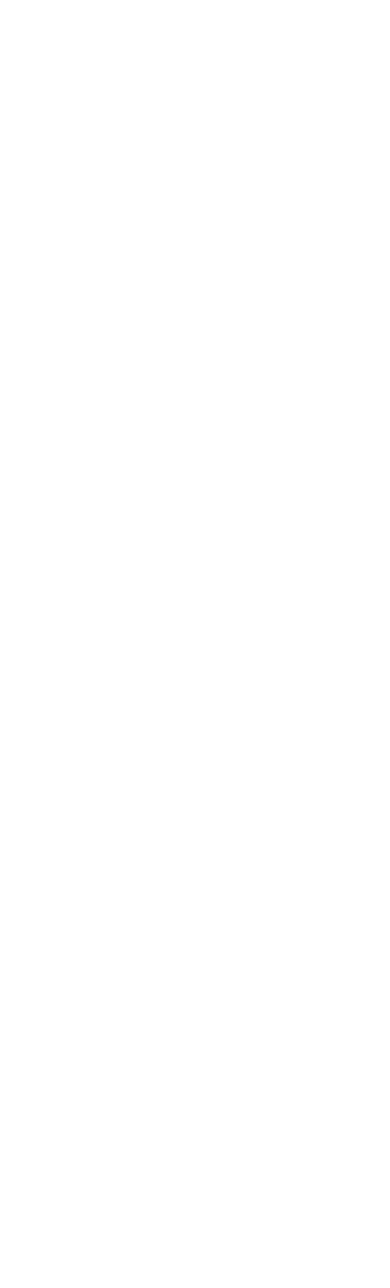
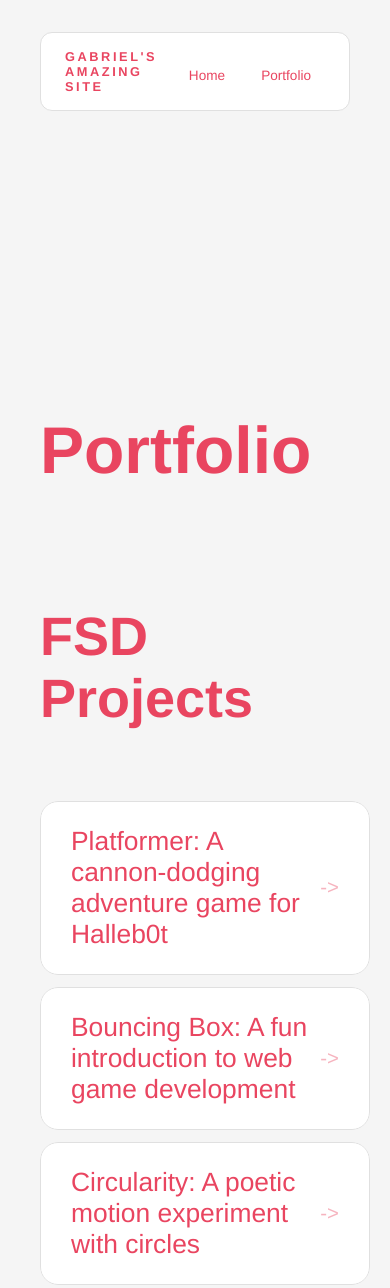
Before and after one commit to JTalbert1147/JTalbert1147.github.io, a plain HTML site: page portfolio.html in a window 390 px wide. Shown: the top 1288 px of the page. Before the commit the page ends 844 px from the top, so only its background shows below. Drawn offline with Linux system fonts and the light colour scheme.

Commit message:
add portfolio page to website

```diff
--- a/portfolio.html
+++ b/portfolio.html
@@ -0,0 +1,47 @@
+<!DOCTYPE html>
+<html>
+  <head>
+    <title>Bartillows Beautiful Site</title>
+    <link rel="stylesheet" href="style.css"/>
+  </head>
+
+  <body>
+    <!-- All content goes here -->
+    <div id="all-contents">
+      <nav>
+        <h1>Gabriel's Amazing Site</h1>
+
+        <ul id = "nav-ul">
+          <li class = "nav-li">
+            <a href = "index.html">Home</a>
+          </li>
+          <li class = "nav-li">
+            <a href = "portfolio.html">Portfolio</a>
+          </li>
+        </ul>
+      </nav>
+
+      <main>
+        <div class="content">
+          <h1>Portfolio</h1>
+          <h3>FSD Projects</h3>
+          <ul id="portfolio">
+            <li>
+              <a href="fsd-projects/platformer/">Platformer: A cannon-dodging adventure game for Halleb0t</a>
+            </li>
+            <li>
+              <a href="fsd-projects/bouncing-box/">Bouncing Box: A fun introduction to web game development</a>
+            </li>
+            <li>
+              <a href="fsd-projects/circularity/">Circularity: A poetic motion experiment with circles</a>
+            </li>
+
+          </ul>
+
+          <!-- ASD Projects will go here -->
+
+        </div>
+      </main>
+    </div>
+  </body>
+</html>
--- a/style.css
+++ b/style.css
@@ -157,3 +157,110 @@ nav h1 {
     background: #e94560;
     color: #fff;
 }
+
+/* Portfolio styles */
+.content h1 {
+  color: #e94560;
+}
+
+.content h3 {
+    color: #e94560;
+}
+
+#portfolio {
+  list-style: none;
+  margin: 0;
+  padding: 0;
+  width: 100%;
+  display: flex;
+  flex-direction: column;
+  gap: 8px;
+}
+
+#portfolio li {
+  border-radius: 12px;
+  overflow: hidden;
+}
+
+#portfolio a {
+  display: flex;
+  justify-content: space-between;
+  align-items: center;
+  text-decoration: none;
+  color: #e94560;
+  padding: 16px 20px;
+  font-size: 1.1rem;
+  font-weight: 500;
+  background: white;
+  border: 1px solid #e0e0e0;
+  border-radius: 12px;
+  transition: background 0.25s ease, color 0.25s ease, transform 0.25s ease;
+}
+
+#portfolio a:hover {
+  background: #e94560;
+  color: #fff;
+  transform: translateX(4px);
+}
+
+#portfolio a::after {
+  content: "->";
+  font-size: 0.85rem;
+  opacity: 0.4;
+  transition: opacity 0.25s ease;
+  white-space: nowrap;
+}
+
+#portfolio a:hover::after {
+  opacity: 1;
+}
+
+/* responsive web design */
+@media screen and (min-width: 120px) and (max-width: 1080px) {
+  main {
+    height: 100ch;
+    zoom: 1.5;
+    display: grid;
+  }
+
+  h1 {
+    font-size: 44px;
+  }
+
+  h2 {
+    font-size: 42px;
+  }
+
+  h3 {
+    font-size: 36px;
+  }
+
+  #all-contents {
+    height: 100ch;
+    margin: none;
+  }
+
+  a {
+    font-size: 42px;
+  }
+
+  .sidebar {
+    margin-right: 0px;
+    justify-content: center;
+    align-items: center;
+  }
+
+  .sidebar-img {
+    width: 100%;
+  }
+
+  p,
+  li {
+    font-size: 24px;
+  }
+
+  .content {
+    align-content: center;
+    justify-content: center;
+  }
+}
```
Also changed, not shown: index.html (+2 -2 lines).
